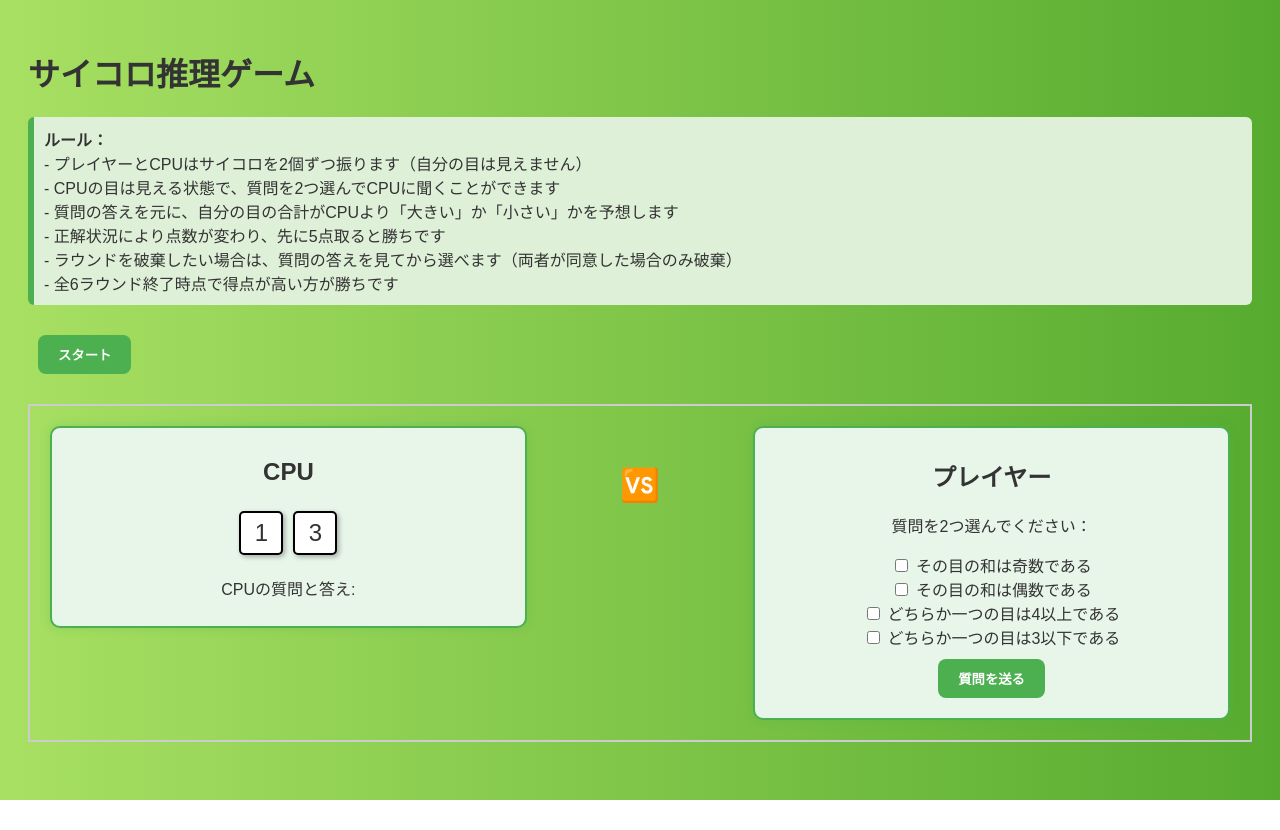
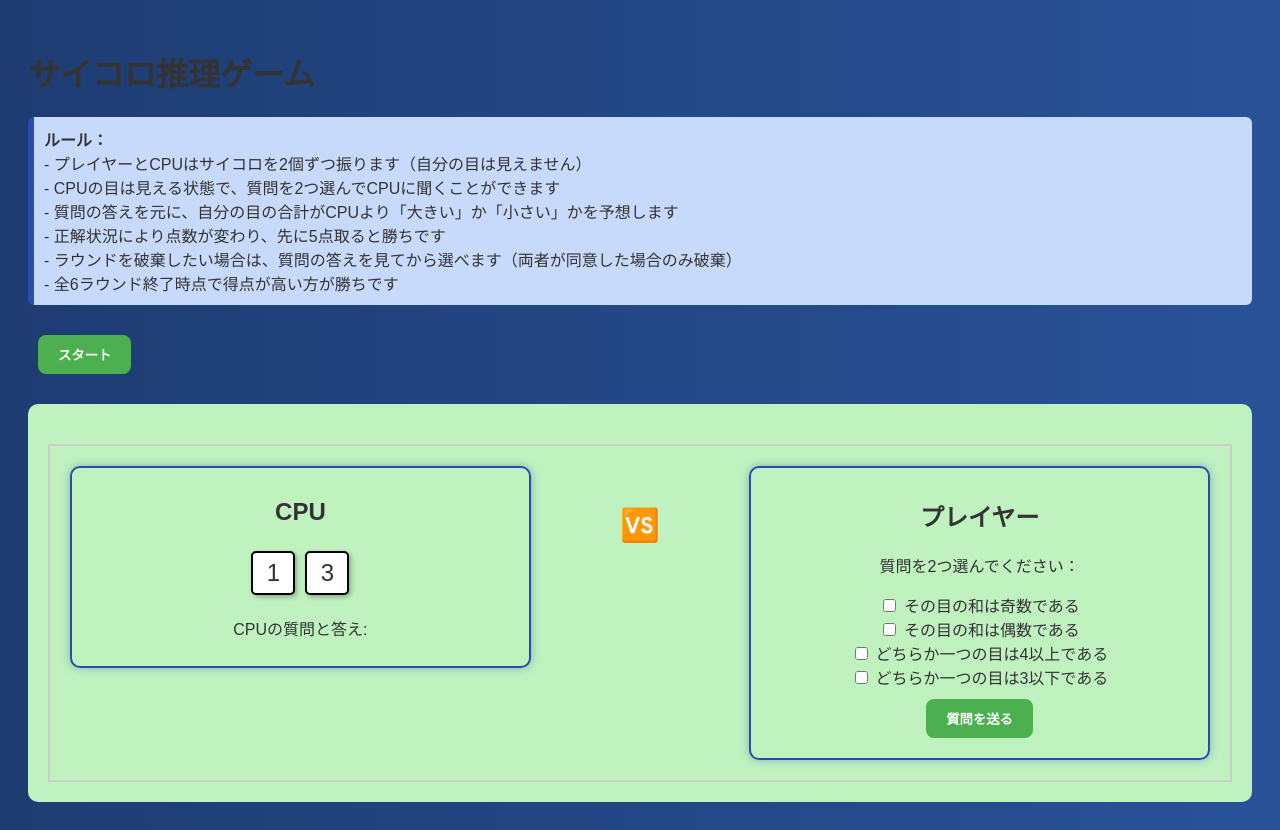
Before and after one commit to tsubasa0508/dicethinkgame, a plain HTML site: page index.html in a window 1280 px wide. Both pictures are taken after a click on the button "スタート". Before the commit the page ends 800 px from the top, so only its background shows below. Drawn offline with Linux system fonts and the light colour scheme.

Commit message:
Update index.html

```diff
--- a/index.html
+++ b/index.html
@@ -7,7 +7,7 @@
     body {
   font-family: sans-serif;
   padding: 20px;
-  background: linear-gradient(to right, #a8e063, #56ab2f);
+  background: linear-gradient(to right, #1e3c72, #2a5298);
   color: #333;
 }
     button {
@@ -19,8 +19,7 @@
   border-radius: 8px;
   cursor: pointer;
   font-weight: bold;
-  transition: background-color 0.3s;
-}
+  transition: background-color 0.3s;}
 button:hover {
   background-color: #388E3C;
 }
@@ -35,13 +34,12 @@ button:hover {
     }
     .player, .cpu {
   width: 40%;
-  border: 2px solid #4CAF50;
-  background-color: #e8f5e9;
+  border: 2px solid #2a4dad;
+  background-color: #c0f2c0;
   padding: 10px;
   text-align: center;
   border-radius: 10px;
-  box-shadow: 0 0 10px rgba(76, 175, 80, 0.3);
-}
+  box-shadow: 0 0 10px rgba(42, 77, 173, 0.4);}
     .vs {
   width: 20%;
   text-align: center;
@@ -77,7 +75,7 @@ button:hover {
 </head>
 <body>
   <h1>サイコロ推理ゲーム</h1>
-  <div style="background-color: #dff0d8; border-left: 6px solid #4CAF50; padding: 10px; margin-bottom: 20px; border-radius: 6px;">
+  <div style="background-color: #c8dafc; border-left: 6px solid #2a4dad; padding: 10px; margin-bottom: 20px; border-radius: 6px;">
     <strong>ルール：</strong><br>
     - プレイヤーとCPUはサイコロを2個ずつ振ります（自分の目は見えません）<br>
     - CPUの目は見える状態で、質問を2つ選んでCPUに聞くことができます<br>
@@ -89,7 +87,7 @@ button:hover {
   <div>
     <button id="startBtn">スタート</button>
   </div>
-  <div id="gameArea" class="hidden">
+  <div id="gameArea" class="hidden" style="background-color: #c0f2c0; padding: 20px; border-radius: 10px; margin-top: 20px;">
     <div class="board">
       <div class="cpu">
         <h2>CPU</h2>
```
